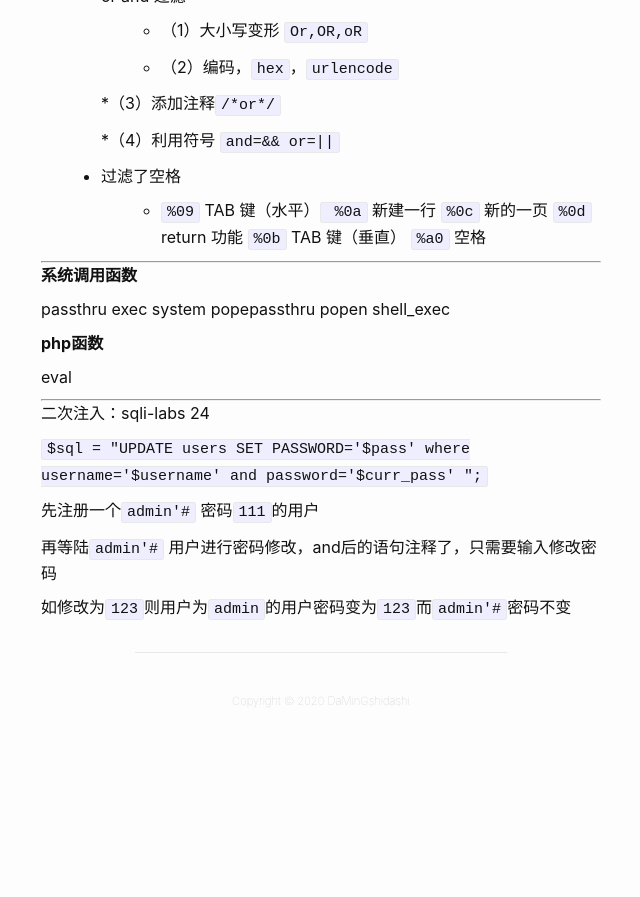
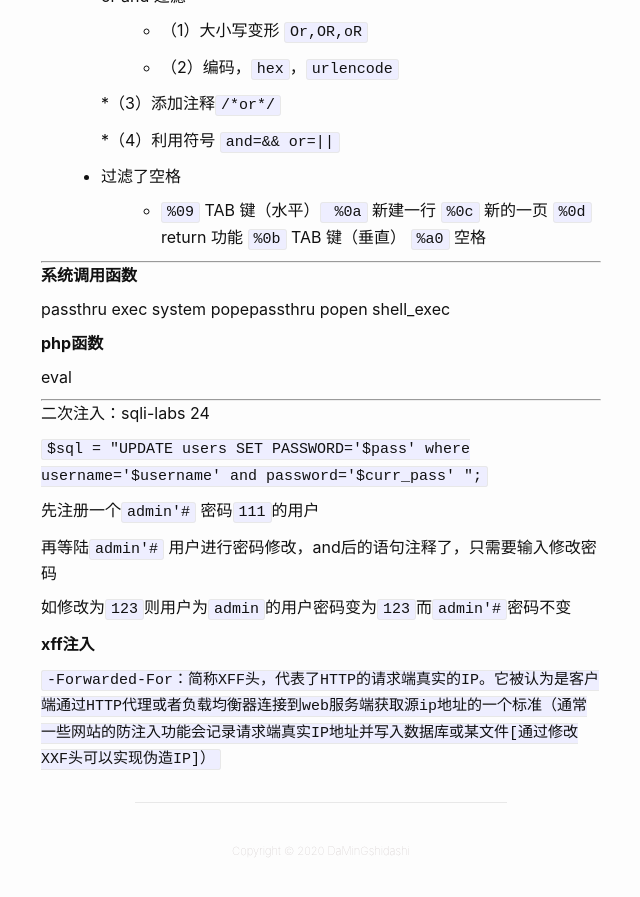
Before and after one commit to DaMinGshidashi/DaMinGshidashi.github.io, a Jekyll site: the page built from _posts/2020-10-27-sqli总结.md, in a window 1280 px wide and 900 px high, scrolled down 4707 px. Shown: the top 897 px of the window, without its empty margins (319-959 px from the left). Built offline with Jekyll 4.4.1, drawn with Linux system fonts in a browser that asks for light colours; before the commit the page ends 5457 px from its top, so only the background shows below that.

Commit message:
Update 2020-10-27-sqli总结.md

```diff
--- a/_posts/2020-10-27-sqli总结.md
+++ b/_posts/2020-10-27-sqli总结.md
@@ -253,3 +253,7 @@ eval
 再等陆`admin'#` 用户进行密码修改，and后的语句注释了，只需要输入修改密码
 
 如修改为`123`则用户为`admin`的用户密码变为`123`而`admin'#`密码不变
+
+**xff注入**
+
+`-Forwarded-For：简称XFF头，代表了HTTP的请求端真实的IP。它被认为是客户端通过HTTP代理或者负载均衡器连接到web服务端获取源ip地址的一个标准（通常一些网站的防注入功能会记录请求端真实IP地址并写入数据库或某文件[通过修改XXF头可以实现伪造IP]）`
```
